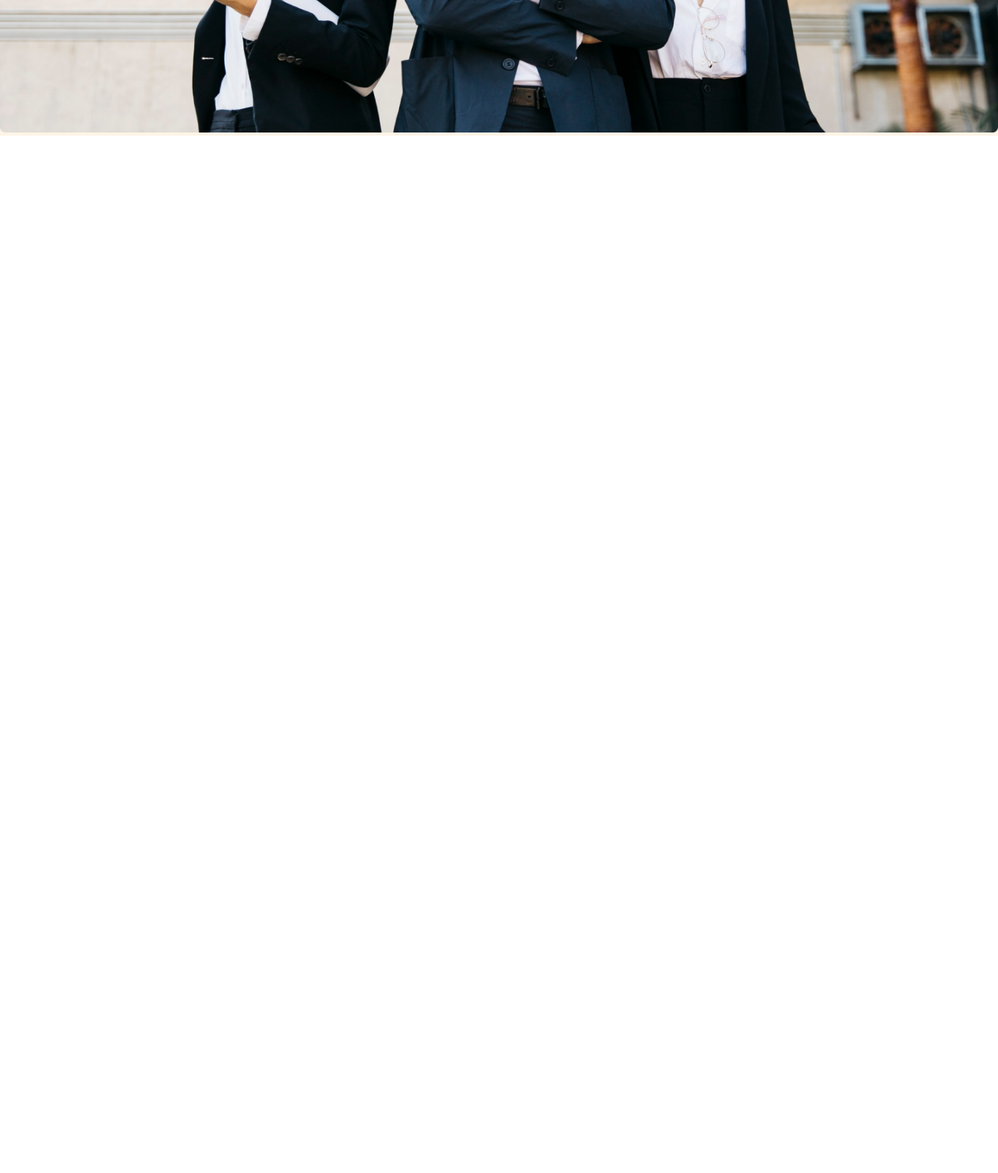
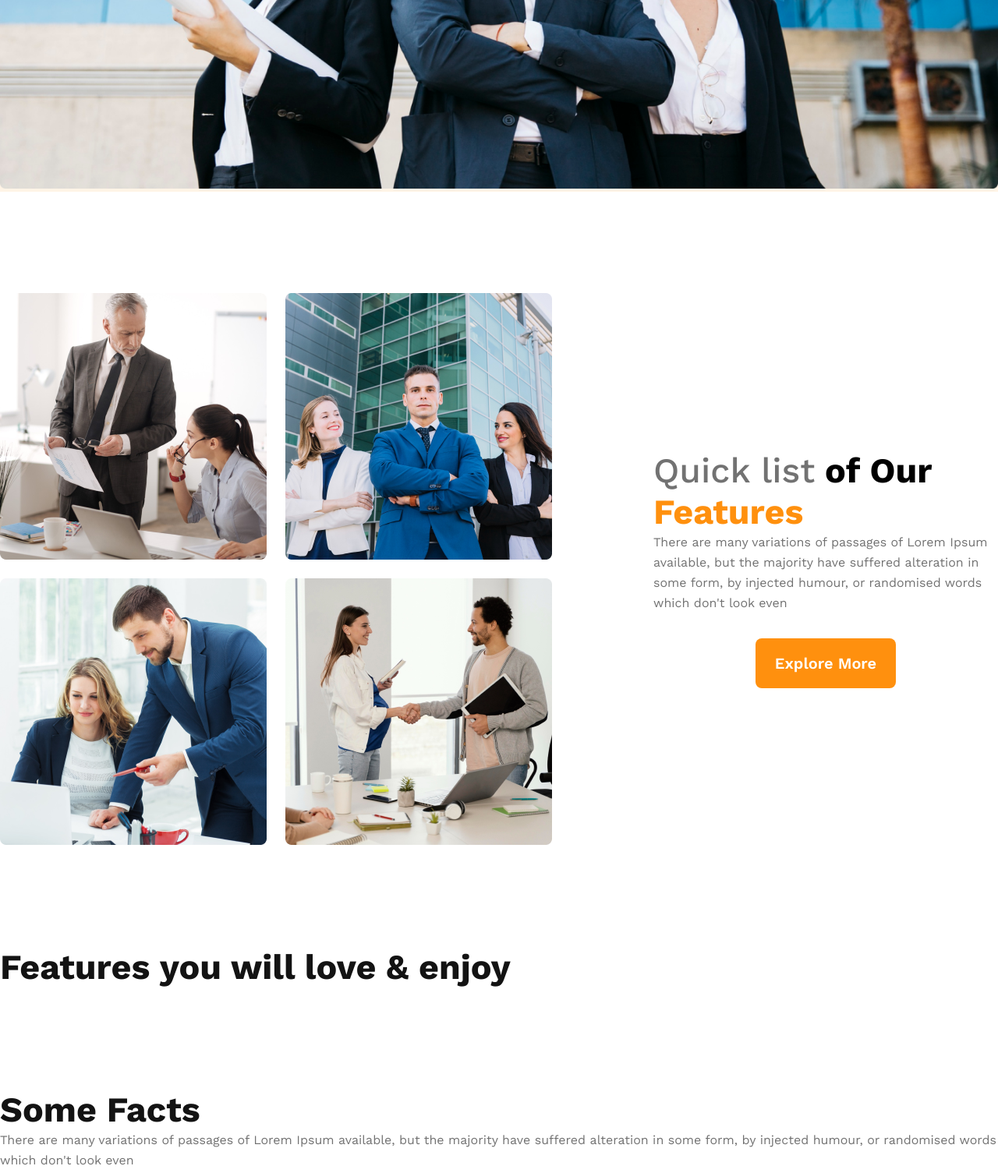
Before and after one commit to shahriarabiddut/G3-Architect-Landing-Page, a plain HTML site: page index.html in a window 1280 px wide. Shown: the part 920-2425 px from the top of the page at 78% size. Before the commit the page ends 1094 px from the top, so only its background shows below. Drawn offline with nearby package versions, Linux system fonts and the light colour scheme.

Commit message:
Team Part

```diff
--- a/index.html
+++ b/index.html
@@ -38,7 +38,41 @@
         <img class="banner-image" src="images/banner.png" alt="" />
       </div>
     </header>
-    <main></main>
+    <main>
+      <section class="teams display-flex">
+        <div class="team-image-container">
+          <img src="images/team1.png" alt="" />
+          <img src="images/team2.png" alt="" />
+          <img src="images/team3.png" alt="" />
+          <img src="images/team4.png" alt="" />
+        </div>
+        <div class="our-features display-flex">
+          <h3 class="section-title">
+            <span id="quick-list" class="text-light-gray">Quick list</span> of
+            Our
+            <span class="text-primary">Features</span>
+          </h3>
+          <p class="banner-description text-light-gray">
+            There are many variations of passages of Lorem Ipsum available, but
+            the majority have suffered alteration in some form, by injected
+            humour, or randomised words which don't look even
+          </p>
+          <button class="btn-primary">Explore More</button>
+        </div>
+      </section>
+      <section class="features">
+        <h3 class="section-title text-dark">Features you will love & enjoy</h3>
+      </section>
+
+      <section class="some-facts">
+        <h3 class="section-title text-dark">Some Facts</h3>
+        <p class="banner-description text-light-gray">
+          There are many variations of passages of Lorem Ipsum available, but
+          the majority have suffered alteration in some form, by injected
+          humour, or randomised words which don't look even
+        </p>
+      </section>
+    </main>
     <footer></footer>
   </body>
 </html>
--- a/styles/styles.css
+++ b/styles/styles.css
@@ -2,6 +2,7 @@
 * {
   margin: 0;
   padding: 0;
+  font-family: "Work Sans", sans-serif;
 }
 .work-sans-normal {
   font-family: "Work Sans", sans-serif;
@@ -13,6 +14,9 @@
 /* Shared Styles */
 .display-flex {
   display: flex;
+}
+.text-primary {
+  color: #ff900e;
 }
 /* dark 1 */
 .text-dark {
@@ -38,9 +42,17 @@
   border: none;
   border-radius: 0.5rem;
 }
+main {
+  max-width: 1440px;
+  margin: 0 auto;
+}
+main > section {
+  margin-top: 8.125rem;
+}
 /* Header Styles */
 /* Navbar Styles */
 .navbar {
+  padding-top: 3.125rem;
   justify-content: space-between;
   align-items: center;
 }
@@ -78,18 +90,66 @@
 .banner-description {
   font-size: 1rem;
   margin-bottom: 2rem;
+  line-height: 1.625rem;
 }
 .banner-image {
   width: 100%;
 }
-
+/* Team Styles */
+.teams {
+  align-items: center;
+}
+.team-image-container {
+  display: grid;
+  grid-template-columns: repeat(2, 1fr);
+  gap: 1.5rem;
+}
+.our-features {
+  margin-left: 8.125rem;
+  max-width: 33.125rem;
+  align-items: center;
+  flex-direction: column;
+}
+.section-title {
+  font-size: 2.8rem;
+  font-weight: 700;
+}
+#quick-list {
+  font-weight: 500;
+}
 /* Responsive for mobile */
 @media screen and (max-width: 36rem) {
   .navbar,
-  .nav-links {
+  .nav-links,
+  .teams {
     flex-direction: column;
   }
   .banner-content {
     padding-top: 1rem;
   }
+  .navbar {
+    padding-top: 1rem;
+  }
+  .team-image-container {
+    grid-template-columns: repeat(1, 1fr);
+  }
+  .team-image-container img {
+    max-width: 100%;
+  }
+  .our-features {
+    margin-left: 1.25rem;
+    text-align: center;
+    margin-top: 2rem;
+  }
 }
+
+/* Medium Size Device */
+@media screen and (min-width: 36rem) and (max-width: 62rem) {
+  .teams {
+    flex-direction: column;
+  }
+  .our-features {
+    text-align: center;
+    margin-top: 2rem;
+  }
+}
```
